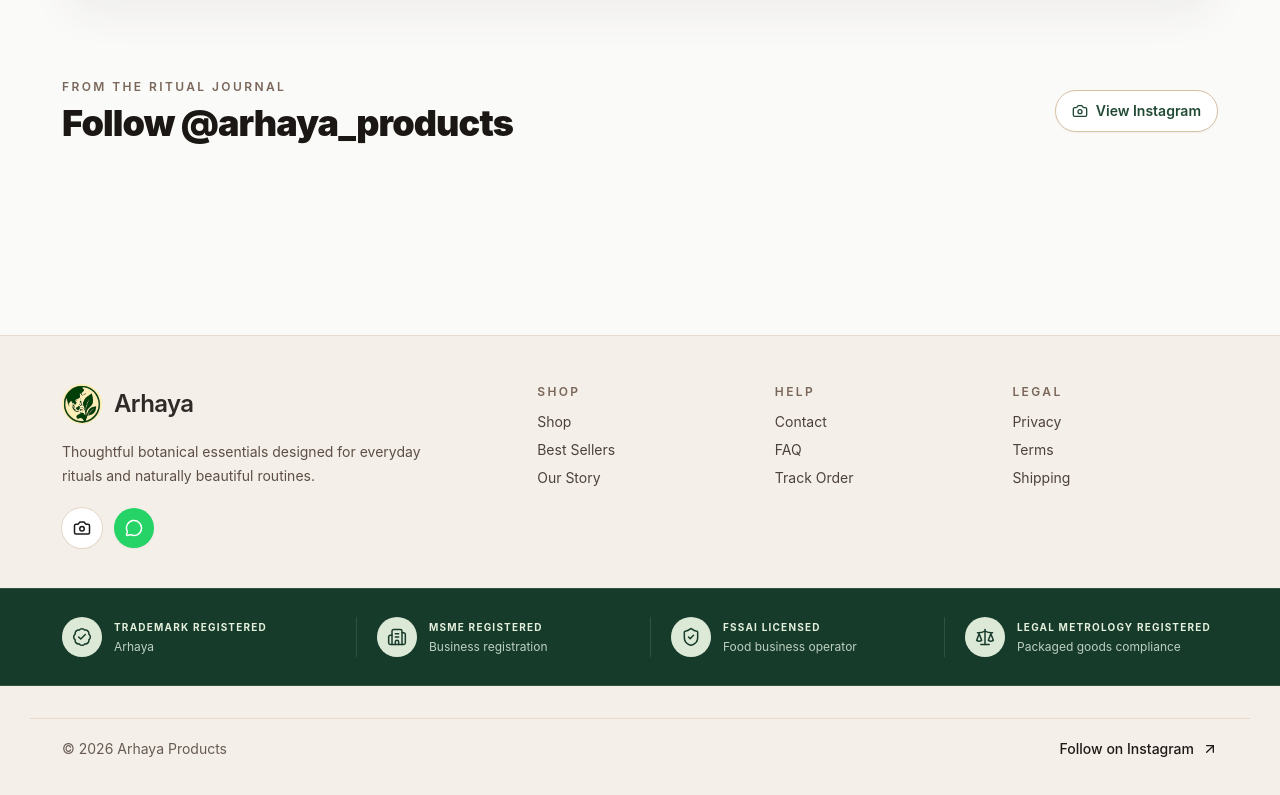
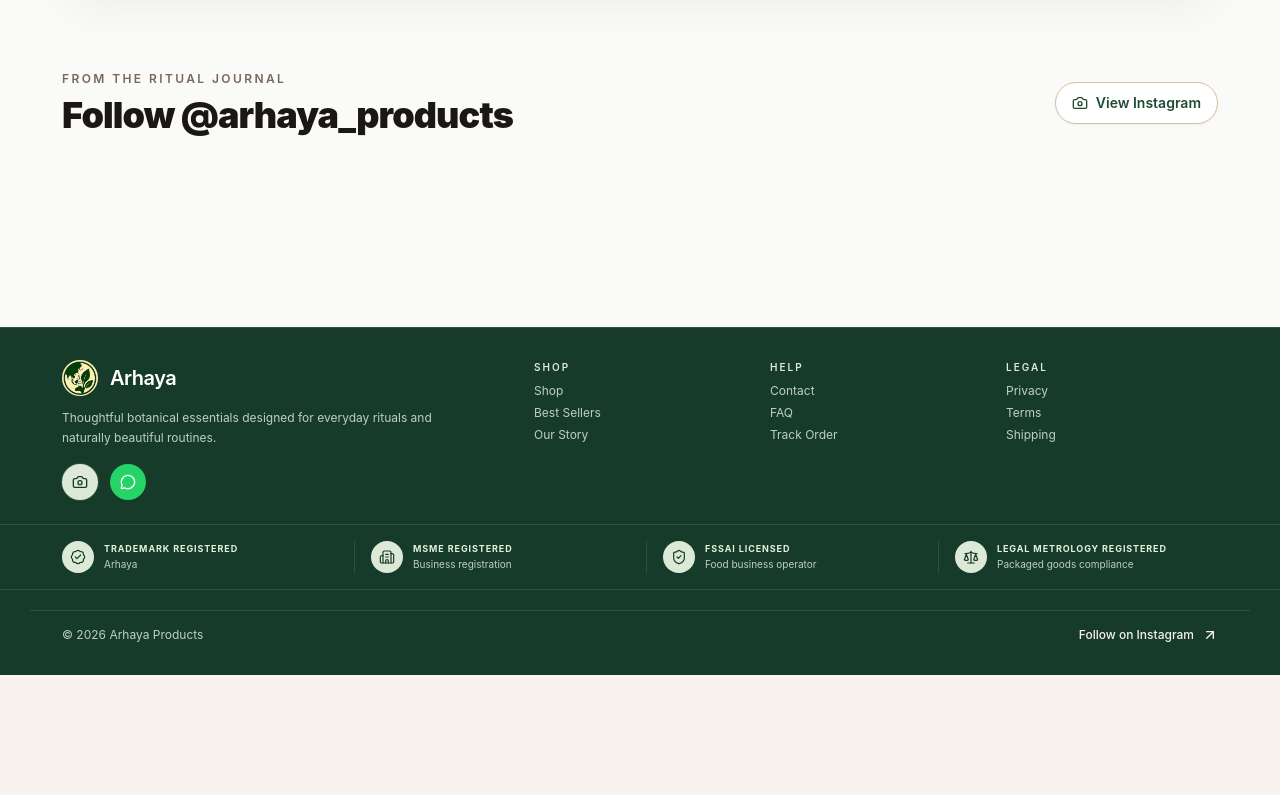
Before and after one commit to alwinalbert/arhaya-products, a React (Vite) app: page / in a window 1280 px wide. Shown: the part 2408-3203 px from the top of the page. After the commit the page ends 3083 px from the top, so only its background shows below. Built offline with nearby package versions, Linux system fonts and the light colour scheme.

Commit message:
new changes loading page

```diff
--- a/components/CredentialStrip.tsx
+++ b/components/CredentialStrip.tsx
@@ -17,18 +17,18 @@
     <section
       aria-label="Arhaya registrations and licenses"
       className={compact
-        ? 'border-y border-[#2f513d] bg-[#173b2b] text-white'
+        ? 'border-y border-[#2f513d] bg-transparent text-white'
         : 'border-y border-[#e6dbc9] bg-[#fbf7f0]'}
     >
-      <div className={`container mx-auto grid ${compact ? 'gap-5 py-7 sm:grid-cols-2 lg:grid-cols-4' : 'gap-4 py-5 sm:grid-cols-2 lg:grid-cols-4'}`}>
+      <div className={`container mx-auto grid ${compact ? 'gap-3 py-4 sm:grid-cols-2 lg:grid-cols-4' : 'gap-4 py-5 sm:grid-cols-2 lg:grid-cols-4'}`}>
         {credentials.map(({ icon: Icon, title, detail }) => (
-          <div key={title} className={`flex items-center gap-3 ${compact ? 'border-[#2f513d] sm:border-l sm:pl-5 first:border-l-0 first:pl-0' : 'border-[#e6dbc9] sm:border-l sm:pl-4 first:border-l-0 first:pl-0'}`}>
-            <div className={`flex h-10 w-10 shrink-0 items-center justify-center rounded-full ${compact ? 'bg-[#dce9d6] text-[#173b2b]' : 'bg-[#e9f0e1] text-[#214a35]'}`}>
-              <Icon size={20} strokeWidth={1.8} />
+          <div key={title} className={`flex items-center gap-2.5 ${compact ? 'border-[#2f513d] sm:border-l sm:pl-4 first:border-l-0 first:pl-0' : 'border-[#e6dbc9] sm:border-l sm:pl-4 first:border-l-0 first:pl-0'}`}>
+            <div className={`flex h-8 w-8 shrink-0 items-center justify-center rounded-full ${compact ? 'bg-[#dce9d6] text-[#173b2b]' : 'bg-[#e9f0e1] text-[#214a35]'}`}>
+              <Icon size={16} strokeWidth={1.8} />
             </div>
             <div className="min-w-0">
-              <p className={`text-[10px] font-bold uppercase tracking-[0.12em] ${compact ? 'text-[#e4f0dc]' : 'text-[#214a35]'}`}>{title}</p>
-              <p className={`mt-1 text-xs ${compact ? 'text-[#bdd0c0]' : 'text-[#7a675a]'}`}>{detail}</p>
+              <p className={`text-[9px] font-bold uppercase tracking-[0.1em] ${compact ? 'text-[#e4f0dc]' : 'text-[#214a35]'}`}>{title}</p>
+              <p className={`mt-0.5 text-[10px] ${compact ? 'text-[#bdd0c0]' : 'text-[#7a675a]'}`}>{detail}</p>
             </div>
           </div>
         ))}
--- a/components/Footer.tsx
+++ b/components/Footer.tsx
@@ -6,29 +6,29 @@
 
 export default function Footer() {
   return (
-    <footer className="mt-12 border-t border-[#e6dbcd] bg-[#f4efe9] py-12 text-[#2f2a27]">
-      <div className="container mx-auto grid grid-cols-1 gap-8 md:grid-cols-5">
+    <footer className="mt-12 border-t border-[#2f513d] bg-[#173b2b] py-8 text-white">
+      <div className="container mx-auto grid grid-cols-1 gap-6 md:grid-cols-5">
         <div className="md:col-span-2">
-          <div className="mb-4 flex items-center gap-3 text-2xl font-semibold tracking-tight">
-            <img src="/assets/images/logo.jpg" alt="Arhaya logo" className="h-10 w-10 rounded-full object-cover" />
+          <div className="mb-3 flex items-center gap-3 text-xl font-semibold tracking-tight">
+            <img src="/assets/images/logo.jpg" alt="Arhaya logo" className="h-9 w-9 rounded-full object-cover" />
             Arhaya
           </div>
-          <p className="max-w-sm text-sm leading-6 text-[#5d4f45]">
+          <p className="max-w-sm text-xs leading-5 text-[#bdd0c0]">
             Thoughtful botanical essentials designed for everyday rituals and naturally beautiful routines.
           </p>
-          <div className="mt-5 flex items-center gap-3">
-            <a href="https://www.instagram.com/arhaya_products" target="_blank" rel="noreferrer" className="flex h-10 w-10 items-center justify-center rounded-full bg-white text-[#1d1b1a] shadow-sm ring-1 ring-[#e4d7c8] hover:shadow-md">
-              <Camera size={18} />
+          <div className="mt-4 flex items-center gap-3">
+            <a href="https://www.instagram.com/arhaya_products" target="_blank" rel="noreferrer" className="flex h-9 w-9 items-center justify-center rounded-full bg-[#dce9d6] text-[#173b2b] shadow-sm ring-1 ring-[#2f513d] hover:shadow-md">
+              <Camera size={16} />
             </a>
-            <a href={generateWhatsAppUrl('Hi Arhaya Products')} target="_blank" rel="noreferrer" className="flex h-10 w-10 items-center justify-center rounded-full bg-[#25D366] text-white shadow-sm hover:shadow-md">
-              <MessageCircle size={18} />
+            <a href={generateWhatsAppUrl('Hi Arhaya Products')} target="_blank" rel="noreferrer" className="flex h-9 w-9 items-center justify-center rounded-full bg-[#25D366] text-white shadow-sm hover:shadow-md">
+              <MessageCircle size={16} />
             </a>
           </div>
         </div>
 
         <div>
-          <h5 className="mb-3 text-xs font-semibold uppercase tracking-[0.2em] text-[#7a675a]">Shop</h5>
-          <ul className="space-y-2 text-sm text-[#4d413b]">
+          <h5 className="mb-2 text-[10px] font-semibold uppercase tracking-[0.2em] text-[#dce9d6]">Shop</h5>
+          <ul className="space-y-1.5 text-xs text-[#bdd0c0]">
             <li><Link to="/shop">Shop</Link></li>
             <li><Link to="/shop">Best Sellers</Link></li>
             <li><Link to="/about">Our Story</Link></li>
@@ -36,8 +36,8 @@
         </div>
 
         <div>
-          <h5 className="mb-3 text-xs font-semibold uppercase tracking-[0.2em] text-[#7a675a]">Help</h5>
-          <ul className="space-y-2 text-sm text-[#4d413b]">
+          <h5 className="mb-2 text-[10px] font-semibold uppercase tracking-[0.2em] text-[#dce9d6]">Help</h5>
+          <ul className="space-y-1.5 text-xs text-[#bdd0c0]">
             <li><Link to="/contact">Contact</Link></li>
             <li><Link to="/faq">FAQ</Link></li>
             <li><Link to="/track-order">Track Order</Link></li>
@@ -45,8 +45,8 @@
         </div>
 
         <div>
-          <h5 className="mb-3 text-xs font-semibold uppercase tracking-[0.2em] text-[#7a675a]">Legal</h5>
-          <ul className="space-y-2 text-sm text-[#4d413b]">
+          <h5 className="mb-2 text-[10px] font-semibold uppercase tracking-[0.2em] text-[#dce9d6]">Legal</h5>
+          <ul className="space-y-1.5 text-xs text-[#bdd0c0]">
             <li><Link to="/privacy-policy">Privacy</Link></li>
             <li><Link to="/terms">Terms</Link></li>
             <li><Link to="/shipping-policy">Shipping</Link></li>
@@ -54,13 +54,13 @@
         </div>
       </div>
 
-      <div className="mt-10">
+      <div className="mt-6">
         <CredentialStrip compact />
       </div>
 
-      <div className="container mx-auto mt-8 flex flex-col items-center justify-between gap-3 border-t border-[#e6dbcd] pt-5 text-sm text-[#675b53] md:flex-row">
+      <div className="container mx-auto mt-5 flex flex-col items-center justify-between gap-2 border-t border-[#2f513d] pt-4 text-xs text-[#bdd0c0] md:flex-row">
         <div>© {new Date().getFullYear()} Arhaya Products</div>
-        <a href="https://www.instagram.com/arhaya_products" target="_blank" rel="noreferrer" className="inline-flex items-center gap-2 font-medium text-[#1f1a17]">
+        <a href="https://www.instagram.com/arhaya_products" target="_blank" rel="noreferrer" className="inline-flex items-center gap-2 font-medium text-[#f6f2e9]">
           Follow on Instagram <ArrowUpRight size={16} />
         </a>
       </div>
```
